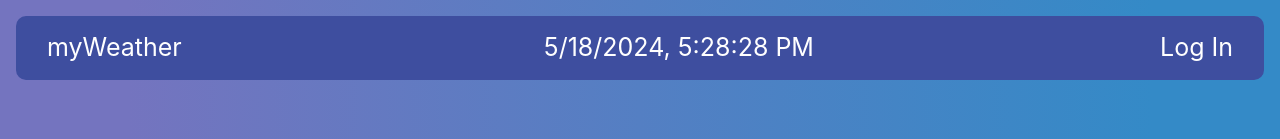
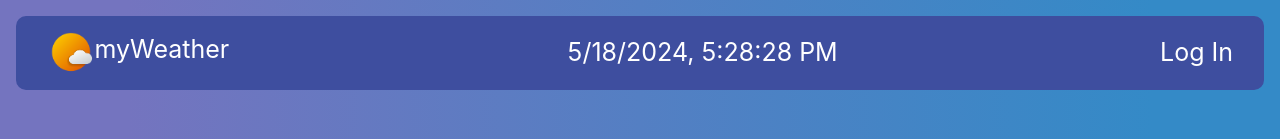
Before and after one commit to awm-builds/myWeather, a React (Create React App) app: page / in a window 1280 px wide. Shown: the top 139 px of the page. Built offline with nearby package versions, Linux system fonts and the light colour scheme; no server answers.

Commit message:
-Added Nav logo and styles

```diff
--- a/src/components/NavBar/NavBar.jsx
+++ b/src/components/NavBar/NavBar.jsx
@@ -1,3 +1,4 @@
+import React from 'react';
 import { Link } from 'react-router-dom';
 import * as userService from '../../utilities/users-service';
 
@@ -5,13 +6,14 @@ export default function NavBar({ user, setUser }) {
   function handleLogOut() {
     userService.logOut();
     setUser(null);
-  }
+}
 
   return (
 <nav className="navbar navbar-inverse navBar">
     <div className="container-fluid">
       <div className="navbar-header">
         <section className="navbar-brand">
+            <img className="navLogo" src={require('../../img/myWeatherLogo.png')}/>
             <Link className="homeLink" to="/">myWeather</Link>
           </section>
       </div>
--- a/src/pages/App/App.css
+++ b/src/pages/App/App.css
@@ -269,3 +269,8 @@ a:hover {
 a:active {
   color: #F2B705;
 }
+
+.navLogo {
+	height: 47.5px;
+	width: auto;
+}
```
Also changed, not shown: src/img/myWeatherLogo.png (added).
